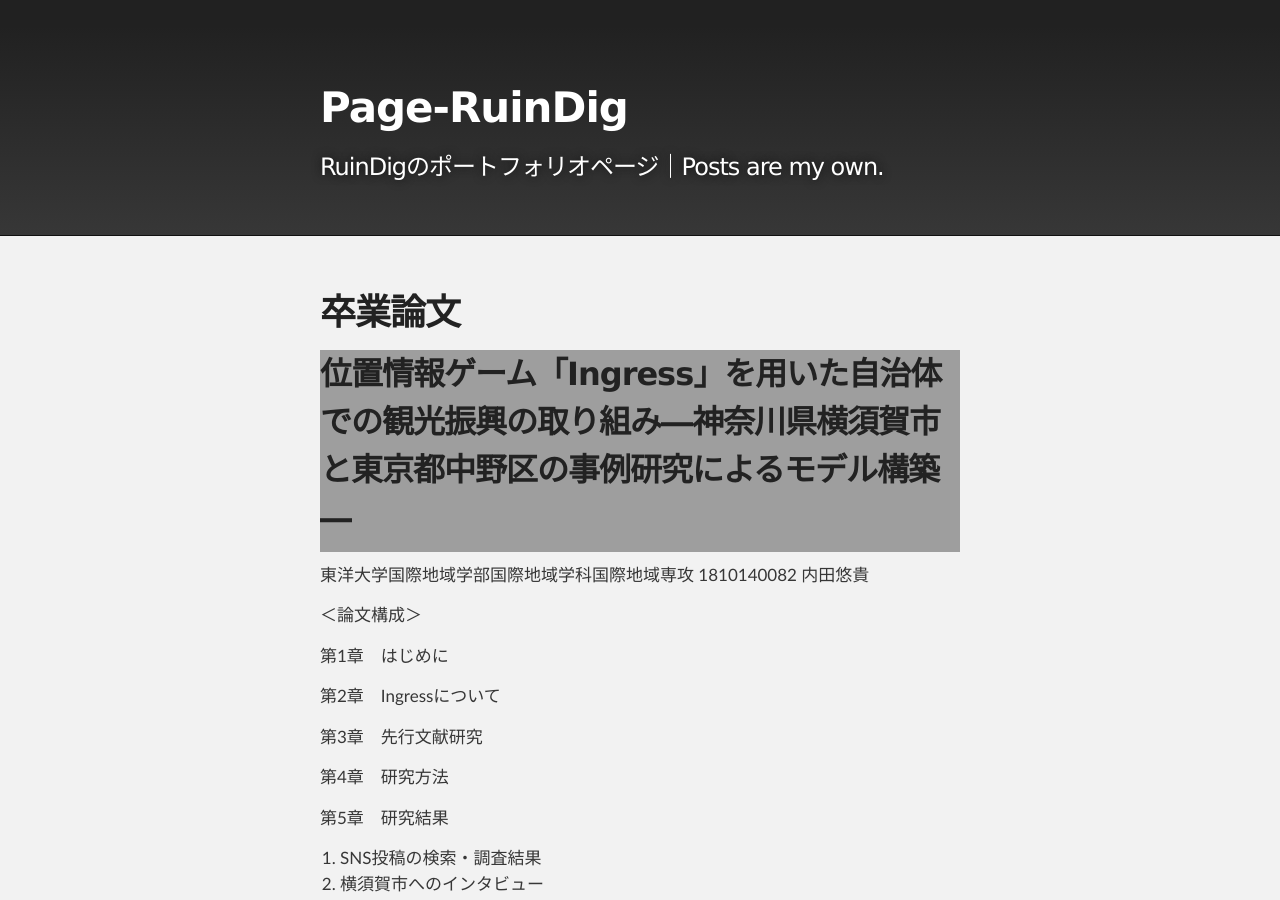
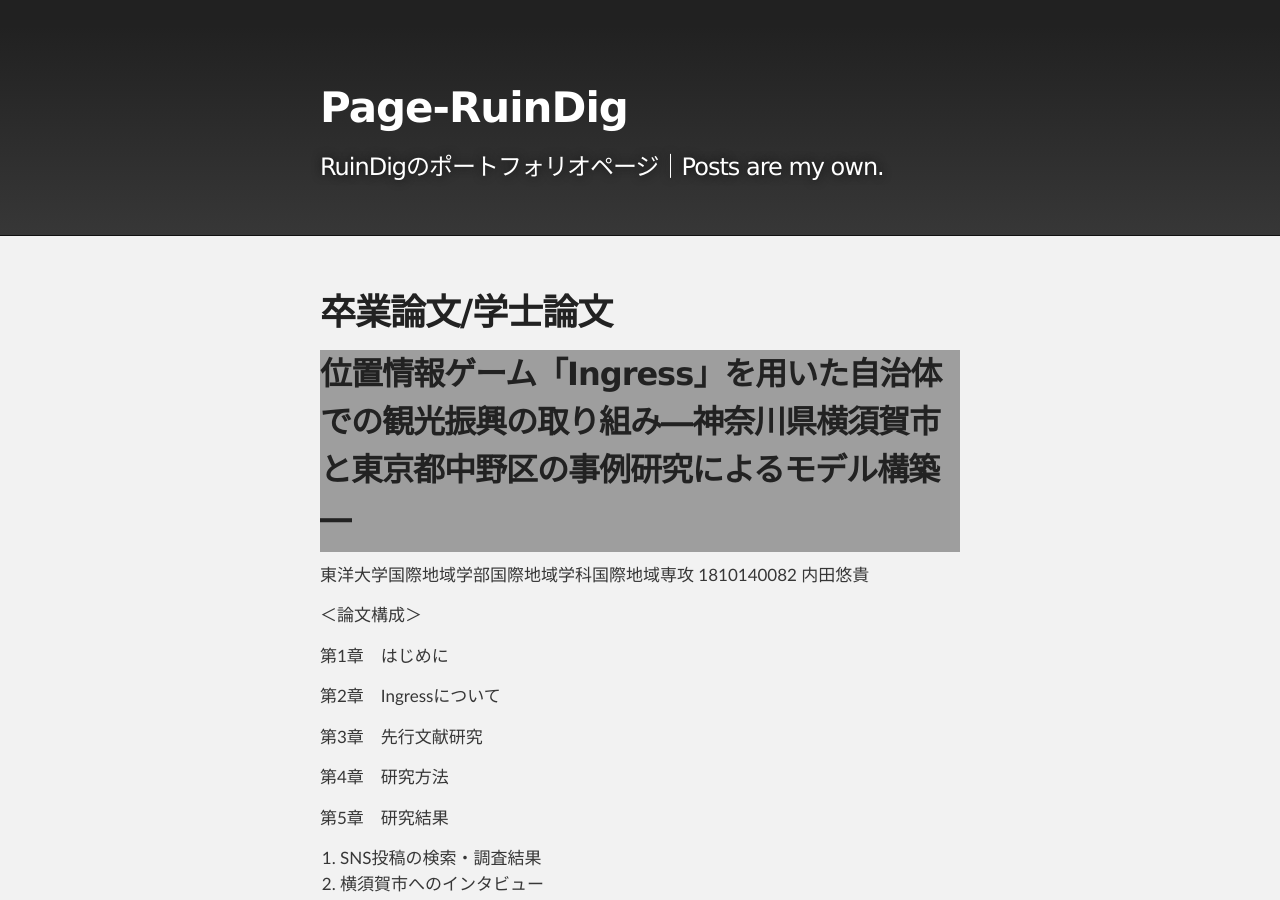
Before and after one commit to RuinDig/ruindig.github.io, a Jekyll site: the page built from graduate-thesis.md, in a window 1280 px wide and 900 px high. Built offline with Jekyll 4.4.1, drawn with Linux system fonts in a browser that asks for light colours; our own code applies the rules of GitHub Pages for plain Markdown files; a script that is not in the unit is left out.

Commit message:
Update graduate-thesis.md

```diff
--- a/graduate-thesis.md
+++ b/graduate-thesis.md
@@ -1,4 +1,4 @@
-# 卒業論文
+# 卒業論文/学士論文
 
 ## 位置情報ゲーム「Ingress」を用いた自治体での観光振興の取り組み―神奈川県横須賀市と東京都中野区の事例研究によるモデル構築―
 東洋大学国際地域学部国際地域学科国際地域専攻 1810140082 内田悠貴
```
